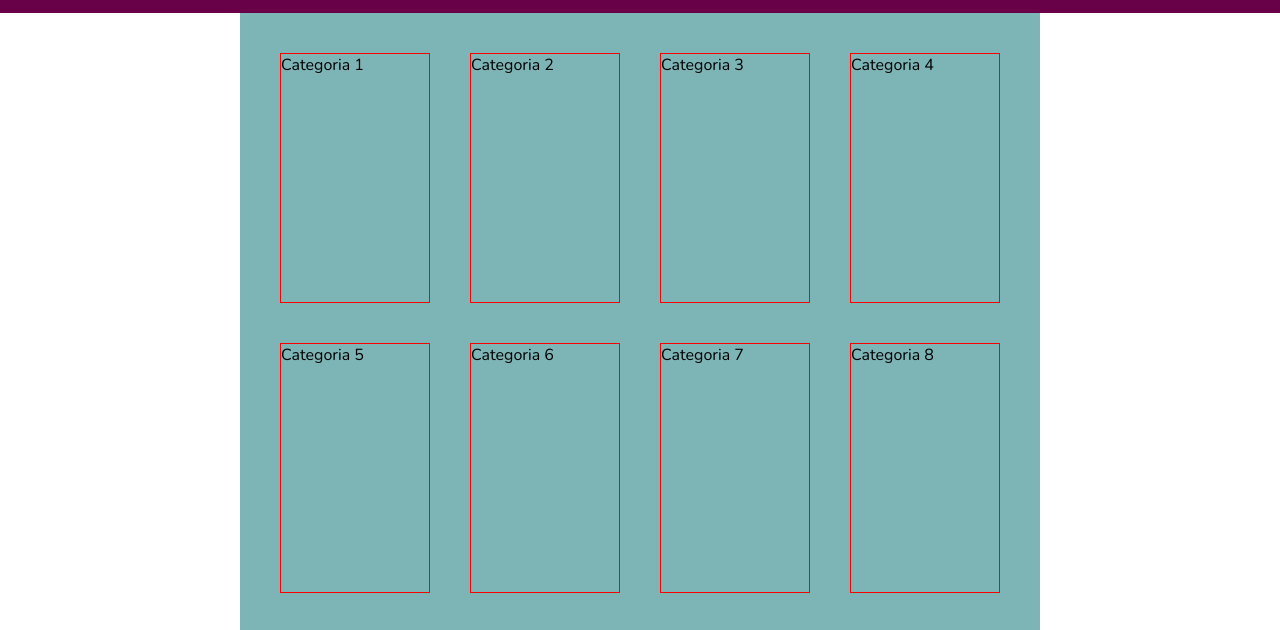
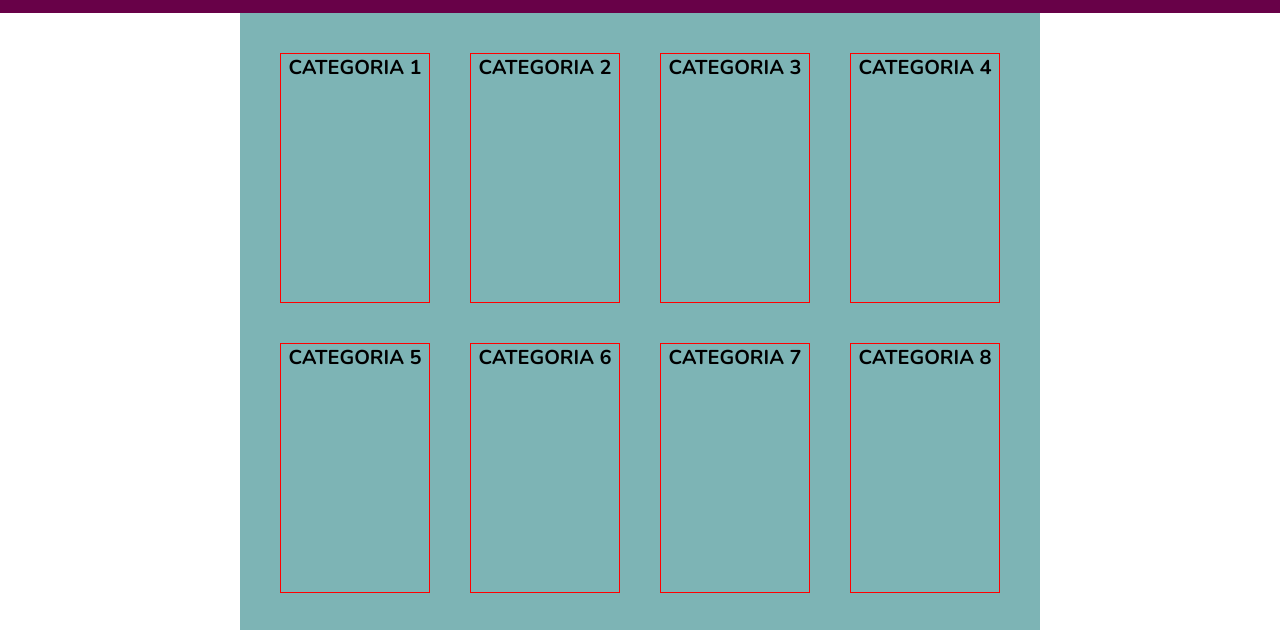
Before and after one commit to jgazzin/tp-tienda-codo, a plain HTML site: page index.html in a window 1280 px wide. Shown: the part 60-690 px from the top of the page. Drawn offline with nearby package versions, Linux system fonts and the light colour scheme.

Commit message:
voy asi
vamos

```diff
--- a/index.html
+++ b/index.html
@@ -53,14 +53,14 @@
 
     <section class="container categorias">
         <div class="grid-container">
-            <div class="caja">Categoria 1</div>
-            <div class="caja">Categoria 2</div>
-            <div class="caja">Categoria 3</div>
-            <div class="caja">Categoria 4</div>
-            <div class="caja">Categoria 5</div>
-            <div class="caja">Categoria 6</div>
-            <div class="caja">Categoria 7</div>
-            <div class="caja">Categoria 8</div>
+            <div class="caja"><h3>Categoria 1</h3></div>
+            <div class="caja"><h3>Categoria 2</h3></div>
+            <div class="caja"><h3>Categoria 3</h3></div>
+            <div class="caja"><h3>Categoria 4</h3></div>
+            <div class="caja"><h3>Categoria 5</h3></div>
+            <div class="caja"><h3>Categoria 6</h3></div>
+            <div class="caja"><h3>Categoria 7</h3></div>
+            <div class="caja"><h3>Categoria 8</h3></div>
         </div>
 
 
--- a/style.css
+++ b/style.css
@@ -165,6 +165,7 @@ COLOR NEGATIVO #ffffff
     border: 1px solid red;
     height: 250px;
     margin: 20px;
+    text-align: center;
 
 }
 
```
